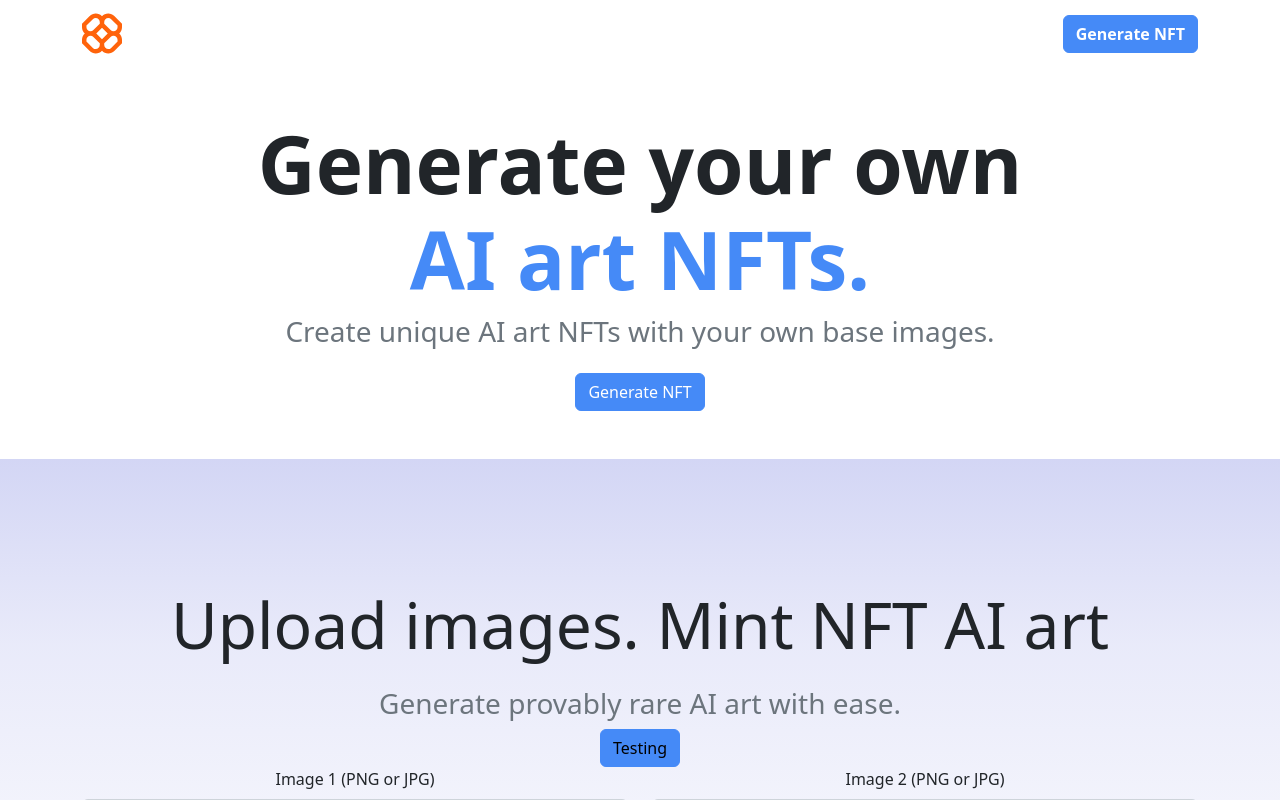
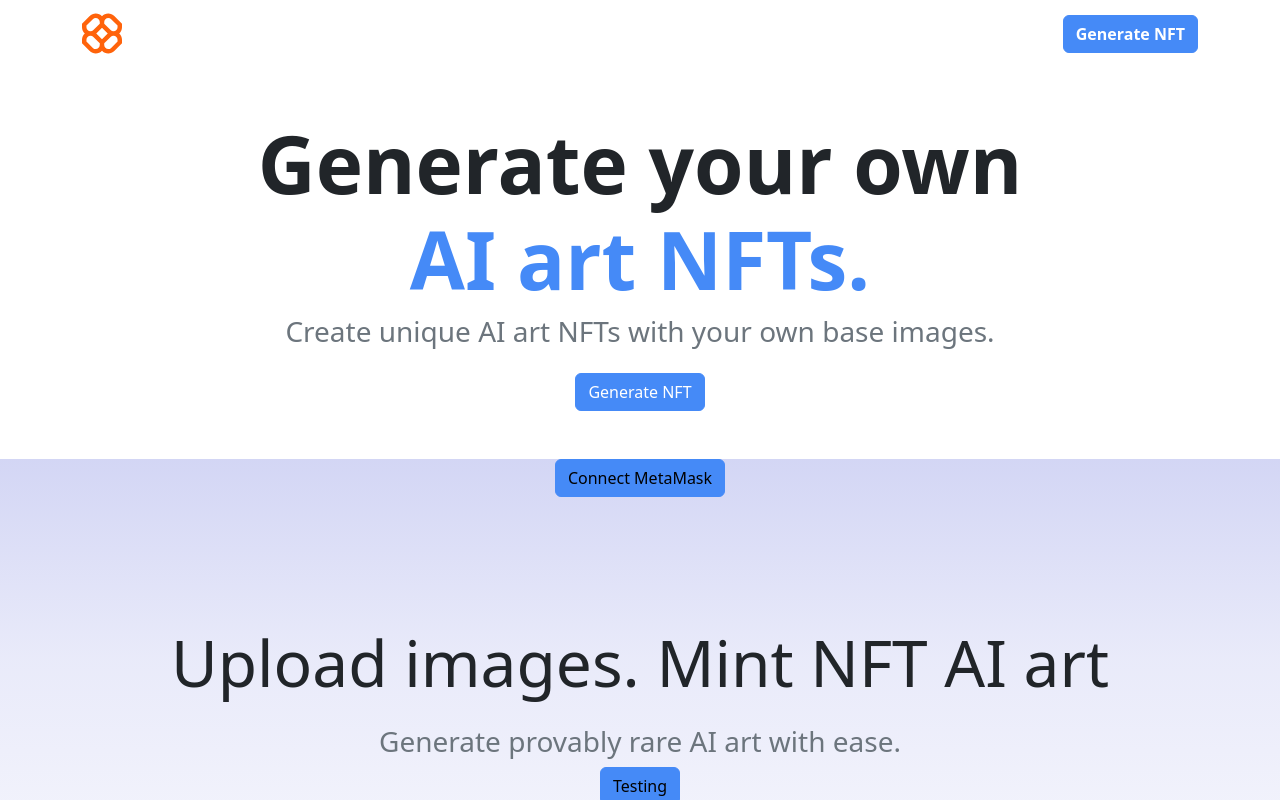
Before and after one commit to akhilpotla/llm-image-blender, a React (Create React App) app in the folder client/: page / in a window 1280 px wide. Shown: the top 800 px of the page. Built offline with nearby package versions, Linux system fonts and the light colour scheme.

Commit message:
Adding option to connect wallet to second tile

```diff
--- a/client/src/components/SecondLandingTile.js
+++ b/client/src/components/SecondLandingTile.js
@@ -7,6 +7,8 @@ import Form from "react-bootstrap/Form";
 import Alert from "react-bootstrap/Alert";
 import Row from "react-bootstrap/Row";
 import Col from "react-bootstrap/Col";
+
+import ConnectWallet from "./ConnectWallet";
 
 const SecondLandingTile = () => {
   const [image1, setImage1] = useState(null);
@@ -120,6 +122,7 @@ const SecondLandingTile = () => {
 
   return (
     <div className="gradient-background-top">
+      <ConnectWallet />
       <Container className="pt-8 pb-8">
         <h2>Upload images. Mint NFT AI art</h2>
         <h3 className="pt-3 text-muted">
```
